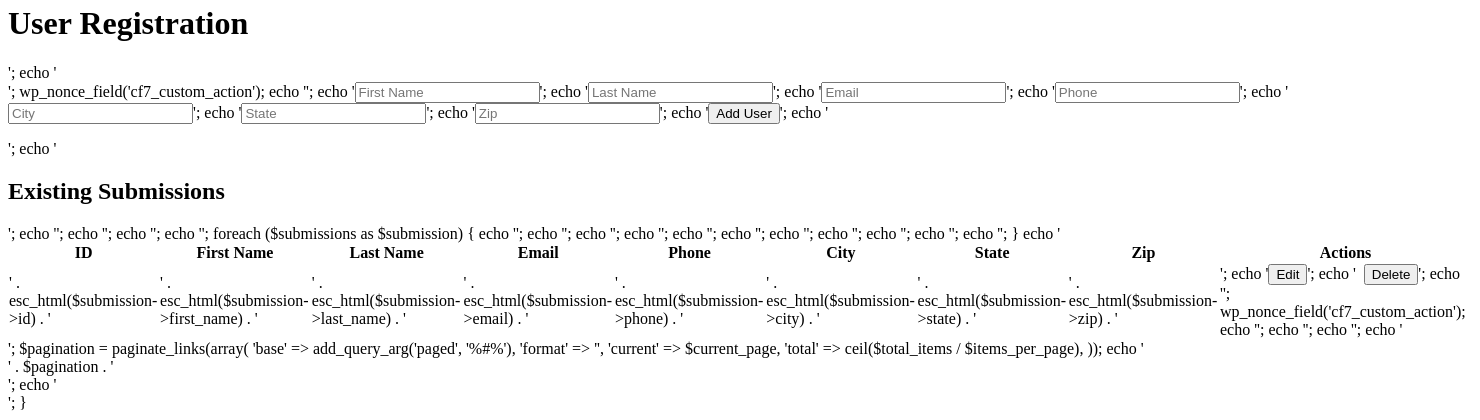
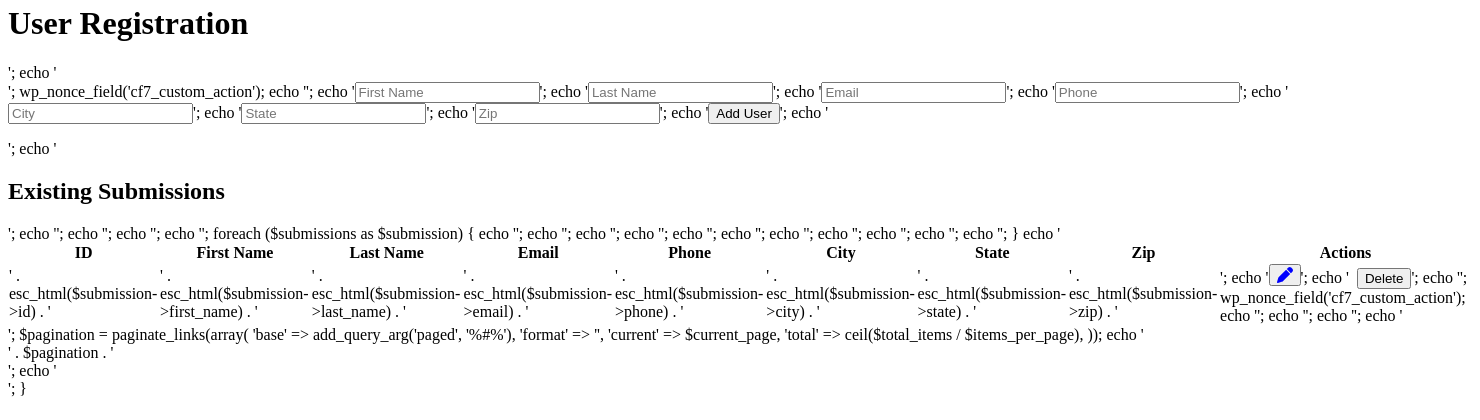
Before and after one commit to vi-n-a-y/php, a PHP site: page /userRegistration.php in a window 1480 px wide. Shown: the part 402-822 px from the top of the page. After the commit the page ends 799 px from the top, so only its background shows below. Run offline with PHP 8.4, Linux system fonts and the light colour scheme.

Commit message:
Update userRegistration.php

```diff
--- a/project-starter-code/userRegistration.php
+++ b/project-starter-code/userRegistration.php
@@ -168,7 +168,9 @@
         echo '<td>' . esc_html($submission->state) . '</td>';
         echo '<td>' . esc_html($submission->zip) . '</td>';
         echo '<td>';
-        echo '<button type="button" class="edit-button" data-id="' . esc_attr($submission->id) . '">Edit</button>';
+        echo '<button type="button" class="edit-button" data-id="' . esc_attr($submission->id) . '"><svg xmlns="http://www.w3.org/2000/svg" viewBox="0 0 512 512" width="16" height="16" style="fill: blue;">
+            <path d="M362.7 19.3L314.3 67.7 444.3 197.7l48.4-48.4c25-25 25-65.5 0-90.5L453.3 19.3c-25-25-65.5-25-90.5 0zm-71 71L58.6 323.5c-10.4 10.4-18 23.3-22.2 37.4L1 481.2C-1.5 489.7 .8 498.8 7 505s15.3 8.5 23.7 6.1l120.3-35.4c14.1-4.2 27-11.8 37.4-22.2L421.7 220.3 291.7 90.3z"/>
+        </svg></button>';
         echo '<button type="button" class="delete-button" data-id="' . esc_attr($submission->id) . '" style="margin-left: 8px;">Delete</button>';
         echo '<form method="POST" style="display:inline;" class="delete-form" action="' . admin_url('admin.php?page=cf7-custom-submissions') . '">';
         wp_nonce_field('cf7_custom_action');
```
